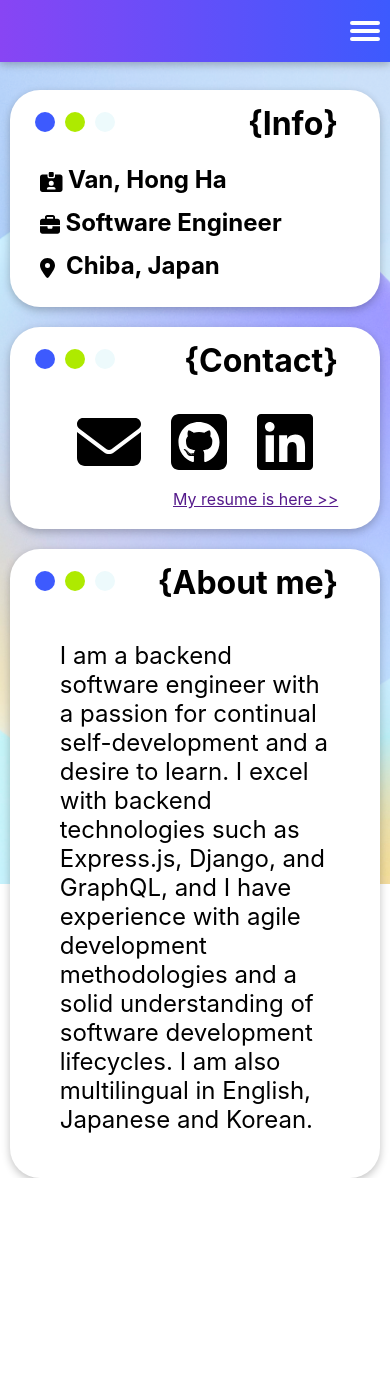
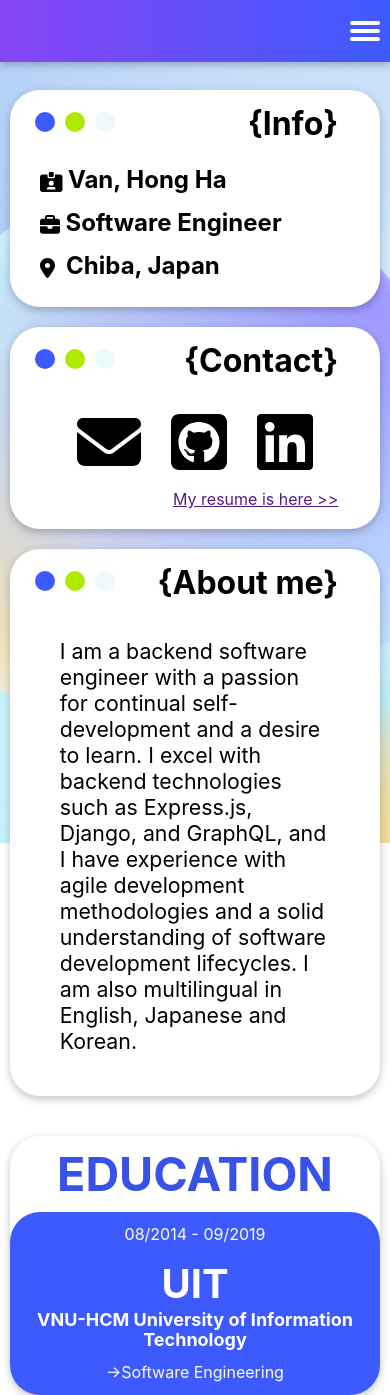
Before and after one commit to vanhongha/portfolio, a React (Create React App) app: page / in a window 390 px wide. Before the commit the page ends 1178 px from the top, so only its background shows below. Built offline with nearby package versions, Linux system fonts and the light colour scheme.

Commit message:
Update responsive - Education

```diff
--- a/src/App.js
+++ b/src/App.js
@@ -11,7 +11,7 @@ function App() {
 		<div className={"App"}>
 			<Header/>
 			<About/>
-			{/*<Education/>*/}
+			<Education/>
 			{/*<Skills/>*/}
 			{/*<Experiences/>*/}
 			{/*<Projects/>*/}
--- a/src/components/UI/Title.module.css
+++ b/src/components/UI/Title.module.css
@@ -1,8 +1,19 @@
 .title{
 	color: #3852e7;
-	font-size: 60pt;
 	font-weight: bolder;
 	position: relative;
 	top: 0;
 	cursor: default;
 }
+
+@media only screen and (min-width: 1281px){
+	.title{
+		font-size: 60pt;
+	}
+}
+
+@media only screen and (max-width: 1280px){
+	.title{
+		font-size: 35pt;
+	}
+}
--- a/src/components/about/About.js
+++ b/src/components/about/About.js
@@ -18,13 +18,15 @@ const About = () => {
 
 	const infoData = (
 		<div style={{textAlign: "left", padding: "0 30px"}}>
-			<div style={{padding: "7px 0"}}><FontAwesomeIcon size={"lg"} icon={faIdCardClip}/><h2
-				style={{display: "contents"}}> Van,
-				Hong Ha</h2></div>
-			<div style={{padding: "7px 0"}}><FontAwesomeIcon size={"lg"} icon={faBriefcase}/><h2
-				style={{display: "contents"}}> Software Engineer</h2></div>
-			<div style={{padding: "7px 0"}}><FontAwesomeIcon size={"lg"} icon={faLocationDot}/><h2
-				style={{display: "contents"}}> &nbsp;Chiba, Japan</h2></div>
+			<div style={{padding: "7px 0"}}><FontAwesomeIcon size={"lg"} icon={faIdCardClip}/>
+				<h2 style={{display: "contents"}}> Van, Hong Ha</h2>
+			</div>
+			<div style={{padding: "7px 0"}}><FontAwesomeIcon size={"lg"} icon={faBriefcase}/>
+				<h2 style={{display: "contents"}}> Software Engineer</h2>
+			</div>
+			<div style={{padding: "7px 0"}}><FontAwesomeIcon size={"lg"} icon={faLocationDot}/>
+				<h2 style={{display: "contents"}}> &nbsp;Chiba, Japan</h2>
+			</div>
 		</div>
 	);
 
@@ -43,7 +45,7 @@ const About = () => {
 	);
 
 	const aboutMeData = (
-		<div style={{fontSize: "1.5em", padding: "0 50px", textAlign: "left"}}>
+		<div className={classes["about-text"]}>
 			<p>
 				I am a backend software engineer with a
 				passion for continual self-development
--- a/src/components/about/About.module.css
+++ b/src/components/about/About.module.css
@@ -7,9 +7,10 @@
 	background-size: cover;
 }
 
-.container{
-	position: relative;
-	height: 686px;
+.about-text{
+	font-size: 16pt;
+	padding: 0 50px;
+	text-align: left;
 }
 
 @media only screen and (min-width: 1281px){
@@ -33,6 +34,11 @@
 		top: -200px;
 		float: right;
 	}
+
+	.container{
+		position: relative;
+		height: 686px;
+	}
 }
 
 @media only screen and (max-width: 1280px){
@@ -47,4 +53,9 @@
 	.about-me{
 		margin-top: 20px;
 	}
+
+	.container{
+		position: relative;
+		height: 100%;
+	}
 }
--- a/src/components/education/Education.js
+++ b/src/components/education/Education.js
@@ -7,7 +7,7 @@ import commonClasses from "../UI/common.module.css";
 
 const Education = () => {
 	return (
-		<Card className={`${classes.education} ${commonClasses.clearfix}`} style={{borderRadius: "100px"}}>
+		<Card className={`${classes.education} ${commonClasses.clearfix}`}>
 			<Title className={`${classes["vertical-center"]} ${classes.title}`}>
 				EDUCATION
 			</Title>
--- a/src/components/education/Education.module.css
+++ b/src/components/education/Education.module.css
@@ -1,32 +1,8 @@
-.title{
-	padding-left: 20px;
-}
-
-.education{
-	position: relative;
-	margin-top: 100px;
-	padding: 99px 10px;
-}
-
-.university{
-	position: absolute;
-	text-align: center;
-	padding-left: 60px;
-	height: 100%;
-	background-color: #3d5afe;
-	top: 0;
-	right: 0;
-	border-radius: 100px;
-	width: calc(100% - 570px);
-	color: #ffffff;
-}
-
 .period{
 	line-height: 45px;
 }
 
 .university-name{
-	font-size: 60px;
 	font-weight: bolder;
 	line-height: 53px;
 }
@@ -39,6 +15,51 @@
 
 .major{
 	line-height: 45px;
+}
+
+.university{
+	background-color: #3d5afe;
+	color: #ffffff;
+}
+
+.middle a{
+	color: white;
+	text-decoration: none;
+}
+
+.middle a:hover{
+	text-decoration: underline;
+}
+
+@media only screen and (min-width: 1281px){
+	.title{
+		padding-left: 20px;
+	}
+
+	.education{
+		position: relative;
+		margin-top: 50px;
+		padding: 99px 10px;
+		border-radius: 100px;
+	}
+
+	.university{
+		position: absolute;
+		text-align: center;
+		padding-left: 60px;
+		height: 100%;
+		top: 0;
+		right: 0;
+		border-radius: 100px;
+		width: calc(100% - 570px);
+	}
+
+	.university-name{
+		font-size: 50pt;
+	}
+
+	.university-name-sub{
+		line-height: 40px;
 	}
 
 	.vertical-center {
@@ -56,12 +77,28 @@
 		-ms-transform: translateX(-50%) translateY(-50%);
 		transform: translateX(-50%) translateY(-50%);
 	}
-
-.middle a{
-	color: white;
-	text-decoration: none;
 }
 
-.middle a:hover{
-	text-decoration: underline;
+@media only screen and (max-width: 1280px){
+	.title{
+		margin-bottom: 10px;
 	}
+
+	.education{
+		position: relative;
+		margin-top: 40px;
+		padding-top: 10px;
+	}
+
+	.university-name{
+		font-size: 30pt;
+	}
+
+	.university-name-sub{
+		line-height: 20px;
+	}
+
+	.university{
+		box-shadow: none;
+	}
+}
```
Lines whose indentation alone changed are shown as unchanged.
